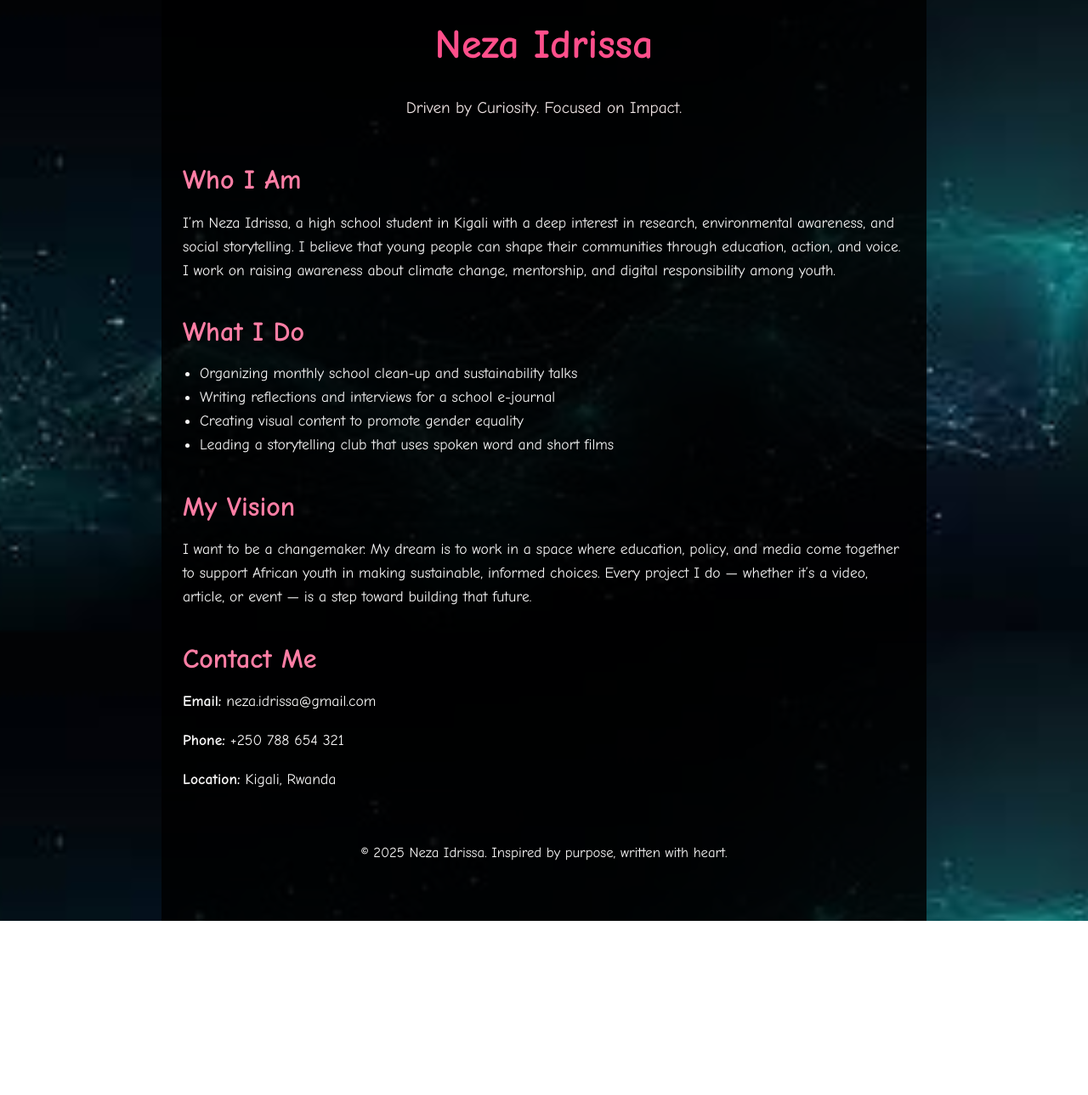
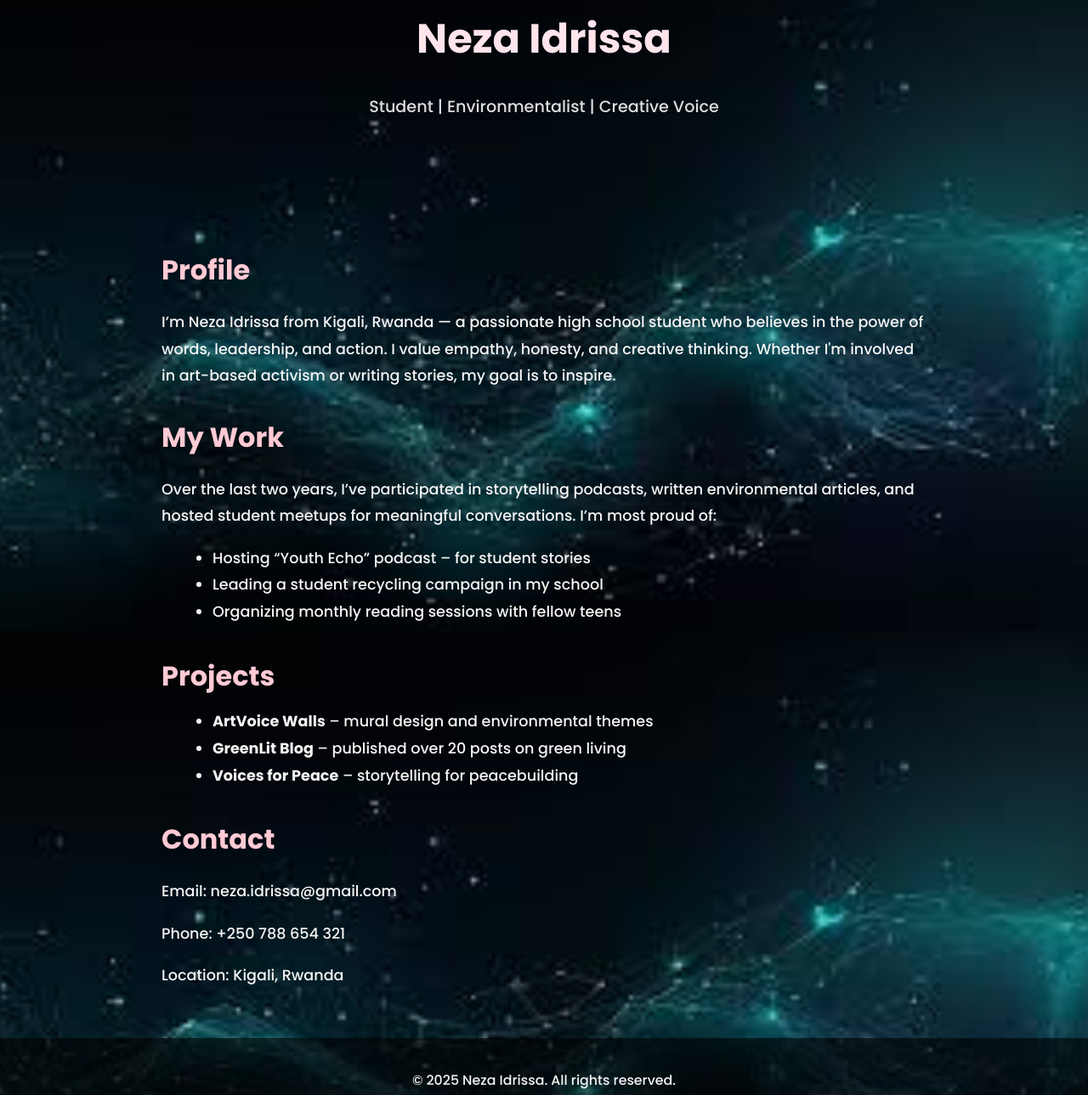
Before and after one commit to idrissaneza/Personal, a plain HTML site: page index.html in a window 1280 px wide. Shown: the part 57-1346 px from the top of the page at 85% size. Before the commit the page ends 1141 px from the top, so only its background shows below. Drawn offline with Linux system fonts and the light colour scheme.

Commit message:
UPDATES!

```diff
--- a/index.html
+++ b/index.html
@@ -5,50 +5,53 @@
   <meta name="viewport" content="width=device-width, initial-scale=1.0"/>
   <title>Neza Idrissa</title>
   <link rel="stylesheet" href="style.css" />
+  <link href="https://fonts.googleapis.com/css2?family=Poppins:wght@300;500;700&display=swap" rel="stylesheet">
 </head>
 <body>
+  <header>
+    <h1>Neza Idrissa</h1>
+    <p class="tagline">Student | Environmentalist | Creative Voice</p>
+  </header>
 
-  <div class="container">
-    <header>
-      <h1>Neza Idrissa</h1>
-      <p>Driven by Curiosity. Focused on Impact.</p>
-    </header>
-
-    <section class="bio">
-      <h2>Who I Am</h2>
+  <main>
+    <section>
+      <h2>Profile</h2>
       <p>
-        I’m Neza Idrissa, a high school student in Kigali with a deep interest in research, environmental awareness, and social storytelling. I believe that young people can shape their communities through education, action, and voice. I work on raising awareness about climate change, mentorship, and digital responsibility among youth.
+        I’m Neza Idrissa from Kigali, Rwanda — a passionate high school student who believes in the power of words, leadership, and action. I value empathy, honesty, and creative thinking. Whether I'm involved in art-based activism or writing stories, my goal is to inspire.
       </p>
     </section>
 
-    <section class="work">
-      <h2>What I Do</h2>
+    <section>
+      <h2>My Work</h2>
+      <p>
+        Over the last two years, I’ve participated in storytelling podcasts, written environmental articles, and hosted student meetups for meaningful conversations. I’m most proud of:
+      </p>
       <ul>
-        <li>Organizing monthly school clean-up and sustainability talks</li>
-        <li>Writing reflections and interviews for a school e-journal</li>
-        <li>Creating visual content to promote gender equality</li>
-        <li>Leading a storytelling club that uses spoken word and short films</li>
+        <li>Hosting “Youth Echo” podcast – for student stories</li>
+        <li>Leading a student recycling campaign in my school</li>
+        <li>Organizing monthly reading sessions with fellow teens</li>
       </ul>
     </section>
 
-    <section class="vision">
-      <h2>My Vision</h2>
-      <p>
-        I want to be a changemaker. My dream is to work in a space where education, policy, and media come together to support African youth in making sustainable, informed choices. Every project I do — whether it’s a video, article, or event — is a step toward building that future.
-      </p>
+    <section>
+      <h2>Projects</h2>
+      <ul>
+        <li><strong>ArtVoice Walls</strong> – mural design and environmental themes</li>
+        <li><strong>GreenLit Blog</strong> – published over 20 posts on green living</li>
+        <li><strong>Voices for Peace</strong> – storytelling for peacebuilding</li>
+      </ul>
     </section>
 
-    <section class="contact">
-      <h2>Contact Me</h2>
-      <p><strong>Email:</strong> neza.idrissa@gmail.com</p>
-      <p><strong>Phone:</strong> +250 788 654 321</p>
-      <p><strong>Location:</strong> Kigali, Rwanda</p>
+    <section>
+      <h2>Contact</h2>
+      <p>Email: neza.idrissa@gmail.com</p>
+      <p>Phone: +250 788 654 321</p>
+      <p>Location: Kigali, Rwanda</p>
     </section>
+  </main>
 
-    <footer>
-      <p>&copy; 2025 Neza Idrissa. Inspired by purpose, written with heart.</p>
-    </footer>
-  </div>
-
+  <footer>
+    <p>&copy; 2025 Neza Idrissa. All rights reserved.</p>
+  </footer>
 </body>
 </html>
--- a/style.css
+++ b/style.css
@@ -1,58 +1,56 @@
 body {
   margin: 0;
   padding: 0;
-  font-family: "Comic Sans MS", cursive, sans-serif;
+  font-family: 'Poppins', sans-serif;
   background: url('background.jpg') no-repeat center center fixed;
   background-size: cover;
-  color: #ffffff;
-}
-
-.container {
-  max-width: 850px;
-  margin: 0 auto;
-  padding: 50px 25px;
-  background-color: rgba(0, 0, 0, 0.85);
+  color: #f2f2f2;
+  line-height: 1.8;
 }
 
 header {
+  background-color: rgba(0, 0, 0, 0);
+  padding: 60px 20px;
   text-align: center;
-  margin-bottom: 50px;
 }
 
-header h1 {
+h1 {
   font-size: 3em;
-  color: #ff4f8b;
+  margin: 0;
+  color: #ffe4ec;
 }
 
-header p {
+.tagline {
   font-size: 1.2em;
-  color: #f0e6e6;
+  color: #ddd;
 }
 
-section {
-  margin-bottom: 40px;
+main {
+  padding: 40px 20px;
+  background-color: rgba(0, 0, 0, 0);
+  max-width: 900px;
+  margin: auto;
 }
 
 h2 {
   font-size: 2em;
-  color: #ff7ea5;
+  color: #ffcad4;
   margin-bottom: 10px;
 }
 
 p, li {
   font-size: 1.1em;
-  line-height: 1.6;
   color: #f5f5f5;
 }
 
 ul {
-  padding-left: 20px;
-  list-style-type: disc;
+  margin: 10px 0 30px 20px;
 }
 
 footer {
   text-align: center;
-  margin-top: 60px;
-  font-size: 0.95em;
-  color: #cccccc;
+  padding: 20px;
+  font-size: 0.9em;
+  background-color: rgba(0, 0, 0, 0.6);
+  color: #ccc;
 }
```
